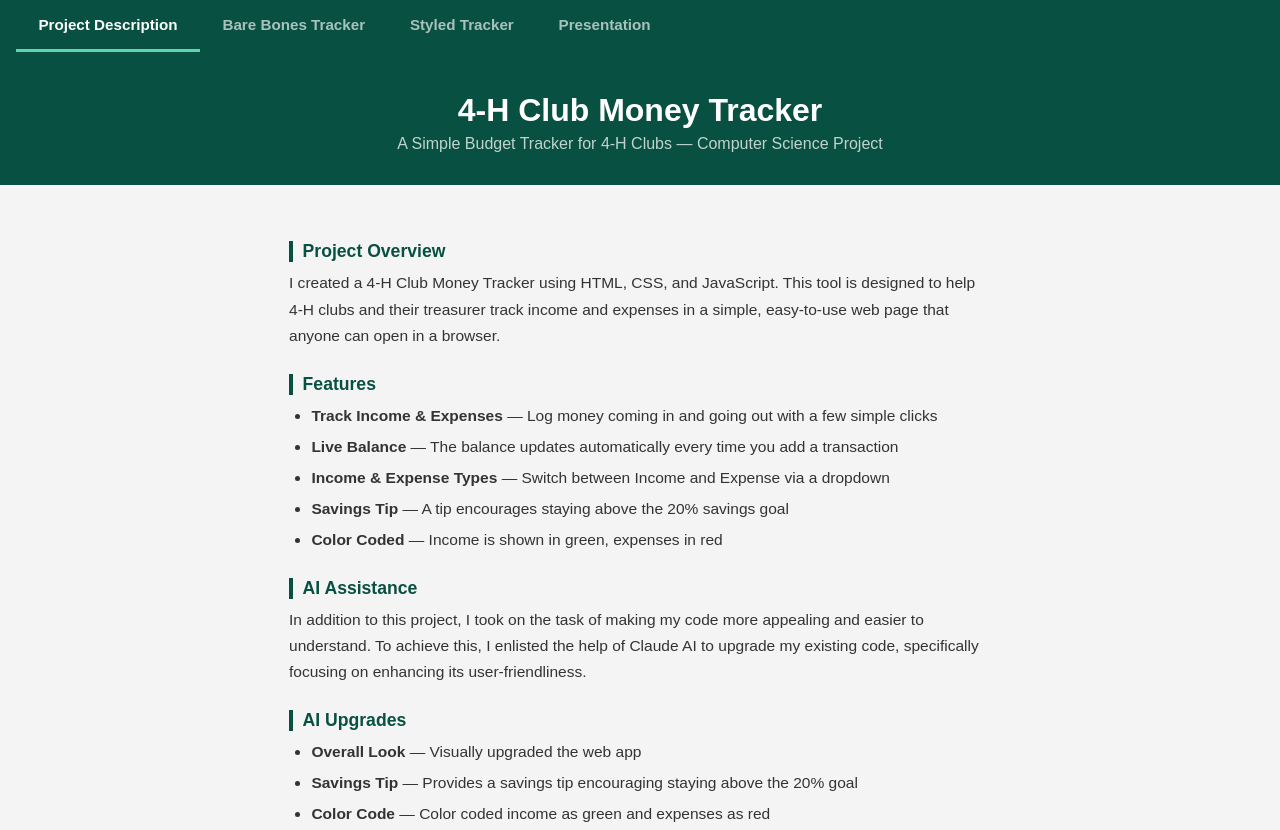
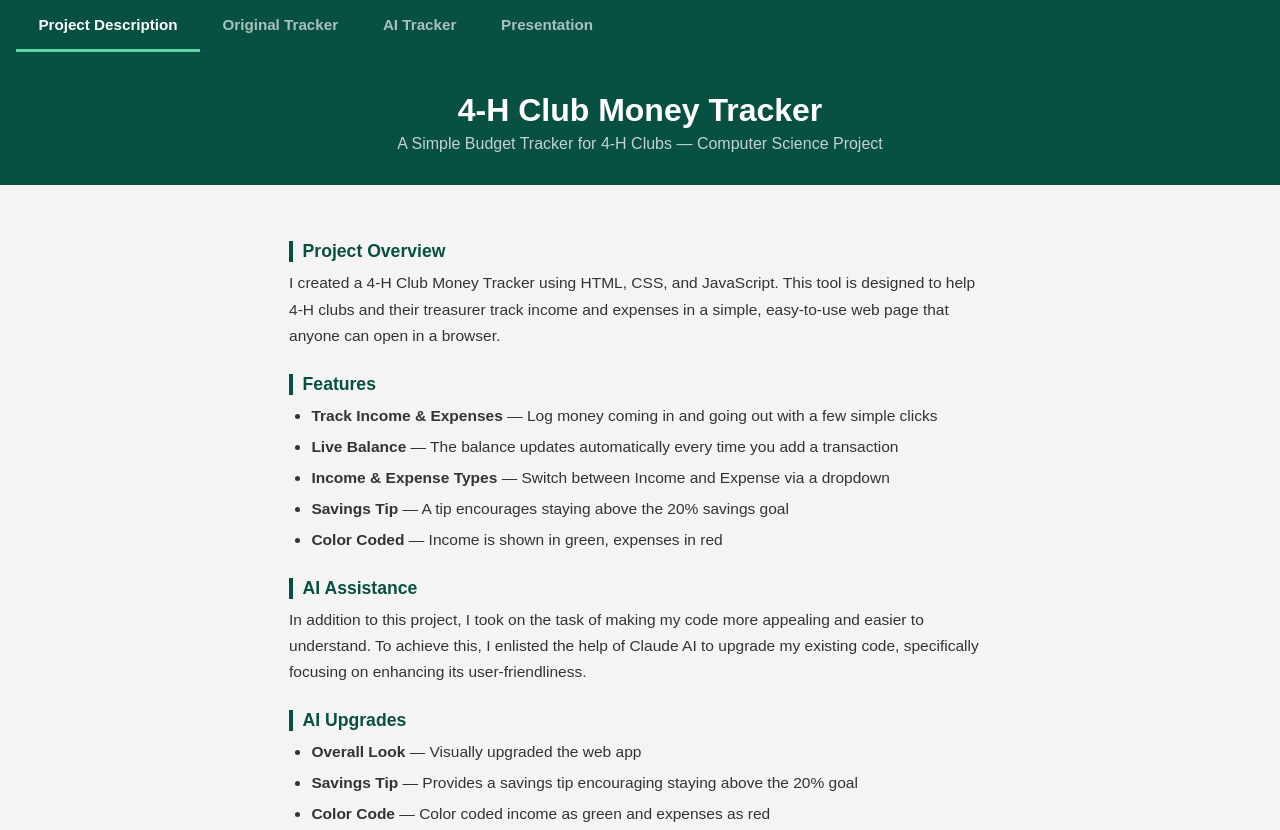
Before and after one commit to tylerw07/4hwebsite, a plain HTML site: page index.html in a window 1280 px wide. Shown: the top 830 px of the page. Drawn offline with Linux system fonts and the light colour scheme.

Commit message:
Update index.html

```diff
--- a/index.html
+++ b/index.html
@@ -99,8 +99,8 @@
 <!-- Tab Navigation -->
 <nav class="tab-nav">
   <button class="tab-btn active" onclick="showTab('desc', this)">Project Description</button>
-  <button class="tab-btn" onclick="showTab('bare', this)">Bare Bones Tracker</button>
-  <button class="tab-btn" onclick="showTab('styled', this)">Styled Tracker</button>
+  <button class="tab-btn" onclick="showTab('bare', this)">Original Tracker</button>
+  <button class="tab-btn" onclick="showTab('styled', this)">AI Tracker</button>
   <button class="tab-btn" onclick="showTab('slides', this)">Presentation</button>
 </nav>
 
```
